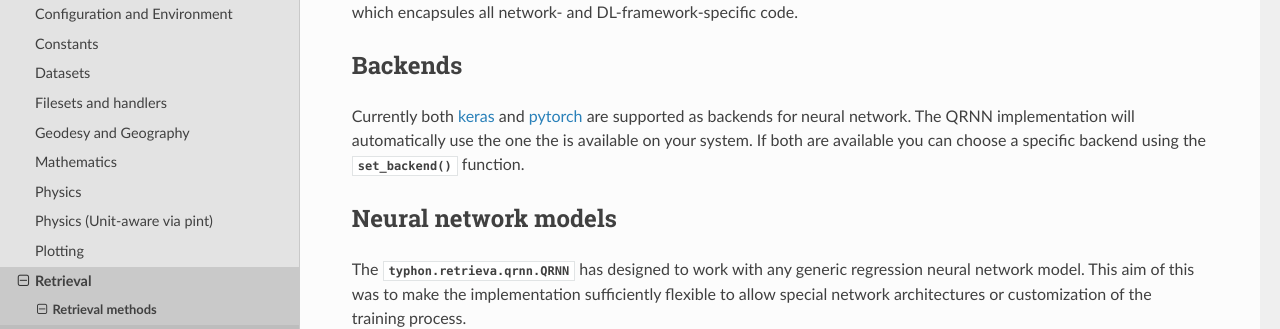
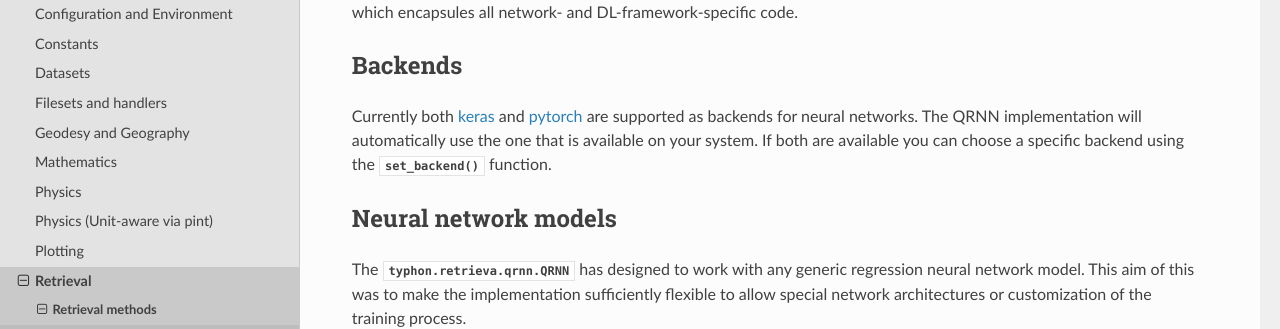
Before and after one commit to atmtools/typhon, a Sphinx documentation site: the page built from doc/typhon.retrieval.qrnn.rst, in a window 1280 px wide and 900 px high, scrolled down 410 px. Shown: the part 151-480 px from the top of the window. Built offline with Sphinx 7.4.7 and the Read the Docs theme 2.0.0, drawn with Linux system fonts in a browser that asks for light colours; the version number could not be read and is left out.

Commit message:
Fixed typos.

```diff
--- a/doc/typhon.retrieval.qrnn.rst
+++ b/doc/typhon.retrieval.qrnn.rst
@@ -30,8 +30,8 @@ Backends
 --------
 
 Currently both `keras <https://keras.io/>`_ and `pytorch <https://pytorch.org/>`_
-are supported as backends for neural network. The QRNN implementation will
-automatically use the one the is available on your system. If both are available
+are supported as backends for neural networks. The QRNN implementation will
+automatically use the one that is available on your system. If both are available
 you can choose a specific backend using the :py:meth:`~typhon.retrieval.qrnn.set_backend` function.
 
 Neural network models
```
Also changed, not shown: other parts of doc/typhon.retrieval.qrnn.rst (+2 -2 lines).
